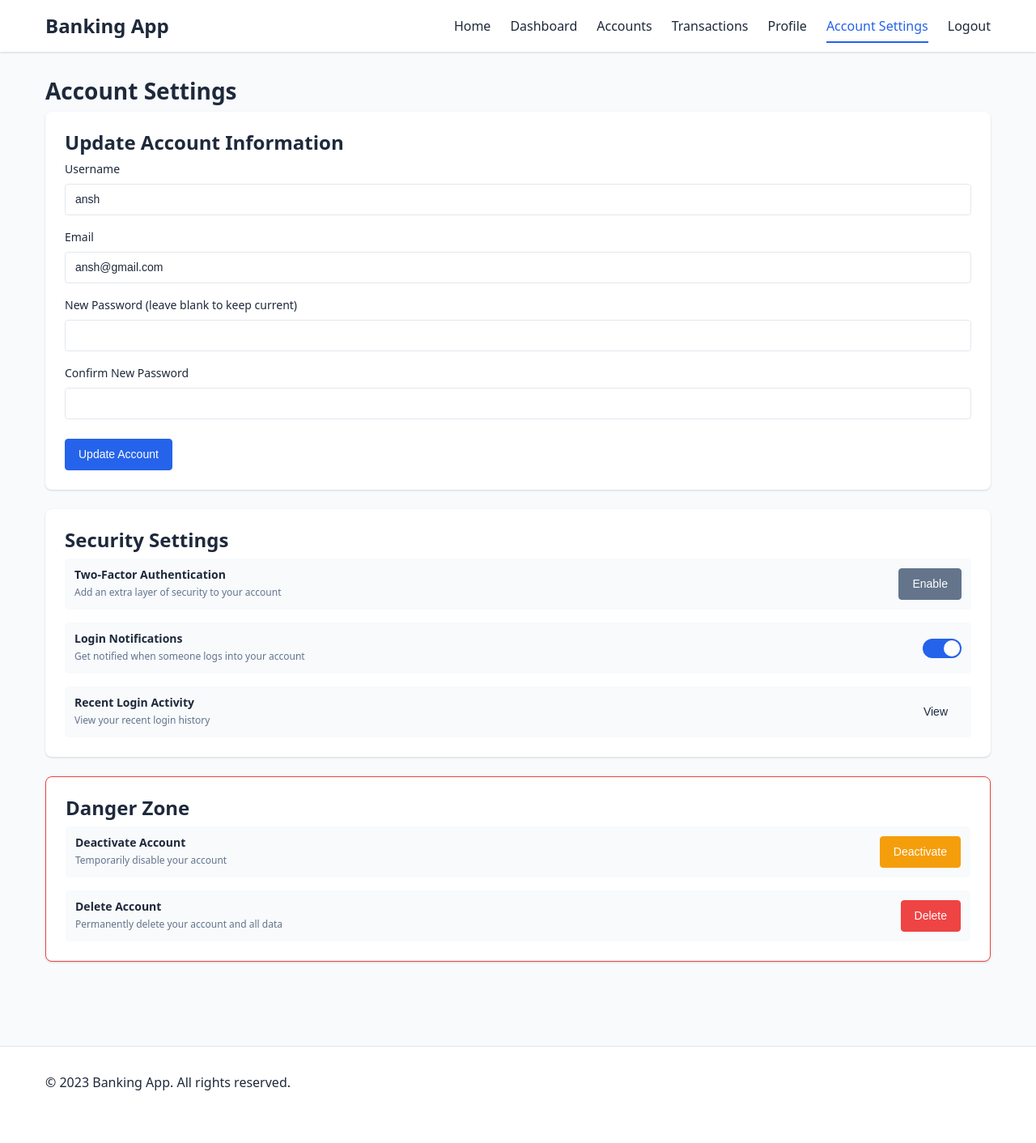
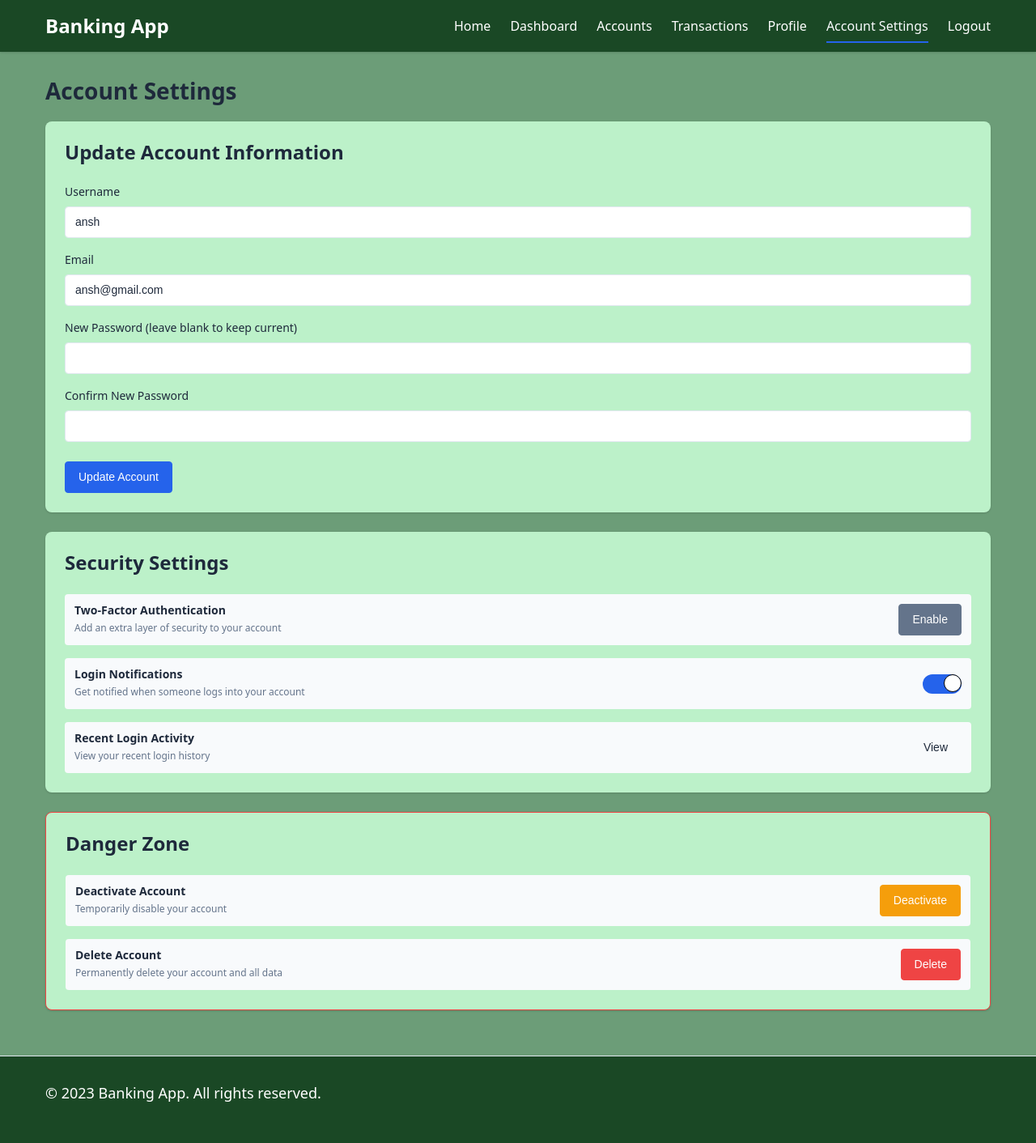
Before and after one commit to AnshMNSoni/One-Bank, a Flask app: page /account in a window 1280 px wide. Shown: the whole page at 81% size. Before the commit the page ends 1347 px from the top, so only its background shows below. Run offline with Flask 3, Linux system fonts and the light colour scheme; a user stored in the database is signed in; data comes from the database, SQL or seed files in the repository.

Commit message:
modified styles.css

```diff
--- a/static/css/styles.css
+++ b/static/css/styles.css
@@ -70,21 +70,24 @@ h3,
 h4,
 h5,
 h6 {
-  margin-bottom: 0.5rem;
   font-weight: 600;
   line-height: 1.2;
 }
 
 h1 {
   font-size: 2rem;
+  color: #fff;
+  background-color: #1A4825;
 }
 
 h2 {
   font-size: 1.75rem;
+  margin-bottom: 1.25rem;
 }
 
 h3 {
   font-size: 1.5rem;
+  margin-bottom: 1.5rem;
 }
 
 h4 {
@@ -246,7 +265,8 @@ p {
 
 /* Header */
 header {
-  background-color: #fff;
+  /* background-color: #fff; */
+  background-color: #1A4825;
   box-shadow: var(--shadow);
   position: sticky;
   top: 0;
@@ -272,7 +292,7 @@ nav ul {
 }
 
 nav a {
-  color: var(--text-color);
+  color: #fff;
   font-weight: 500;
   padding: 0.5rem 0;
   position: relative;
@@ -295,16 +315,20 @@ nav a.active::after {
 
 /* Footer */
 footer {
-  background-color: #fff;
+  background-color: #1A4825;
   border-top: 1px solid var(--border-color);
   padding: 2rem 0;
-  margin-top: 3rem;
+  color: #fff;
 }
 
+footer p {
+  font-size: large;
+  font-weight: 500;
+}
 /* Hero Section */
 .hero {
   padding: 4rem 0;
-  background-color: #fff;
+  background-color: #bcf1c9;
   border-bottom: 1px solid var(--border-color);
 }
 
@@ -843,6 +871,7 @@ footer {
   left: 0.125rem;
   bottom: 0.125rem;
   background-color: white;
+  border: black solid 1px;
   transition: var(--transition);
   border-radius: 50%;
 }
@@ -862,10 +891,11 @@ input:checked + .slider:before {
 /* Account Settings */
 .account-settings {
   padding: 2rem 0;
+  background-color: #6C9D78;
 }
 
 .settings-card {
-  background-color: #fff;
+  background-color: #bcf1c9;
   border-radius: var(--radius-lg);
   padding: 1.5rem;
   box-shadow: var(--shadow);
```
Also changed, not shown: other parts of static/css/styles.css (+30 -9 lines).
